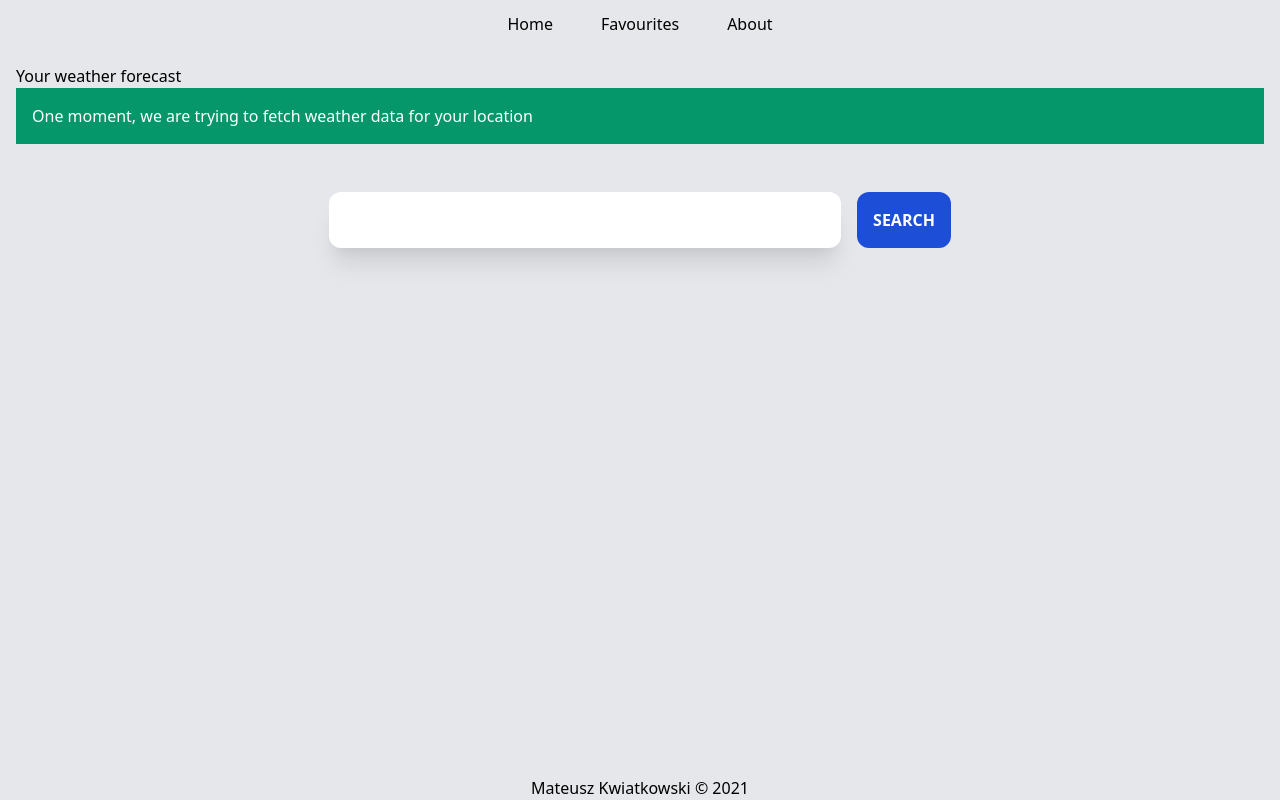
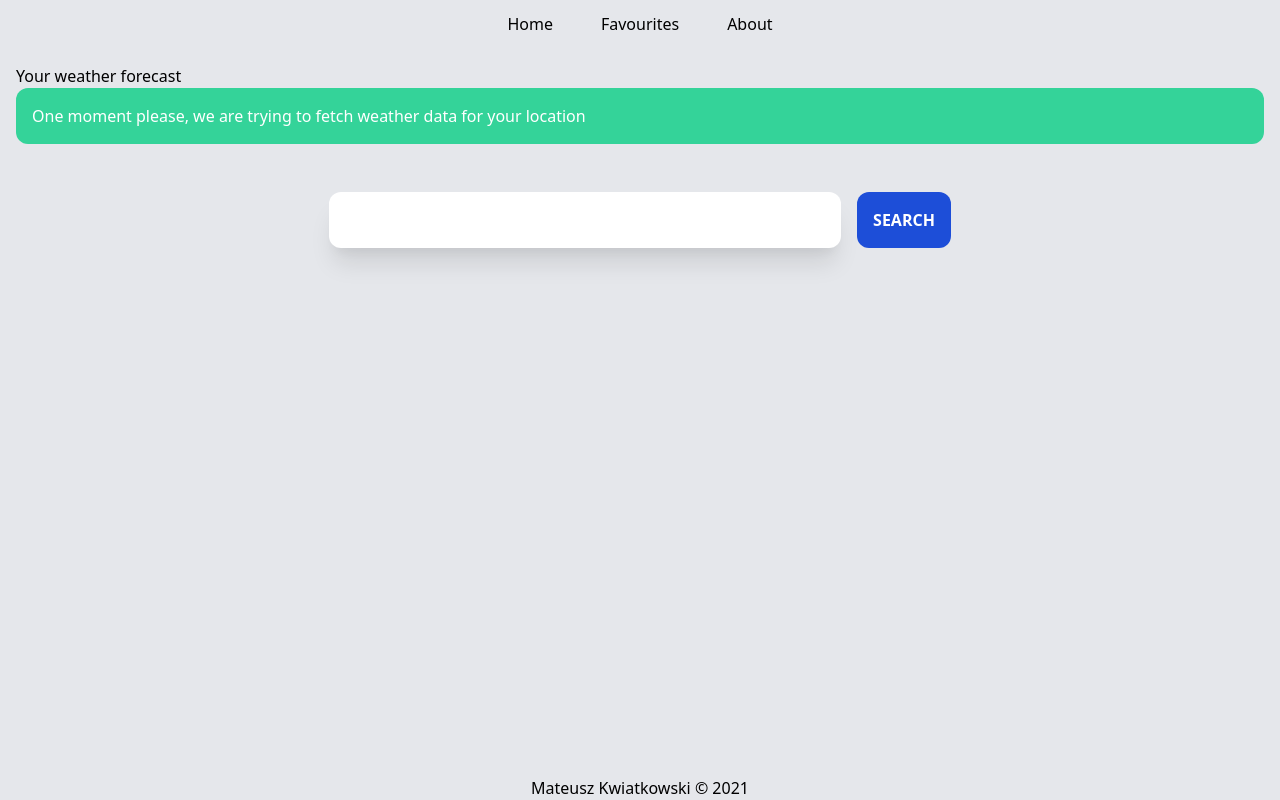
Before and after one commit to kwiat1990/vue-weather, a Vue app: page / in a window 1280 px wide. Built offline with nearby package versions, Linux system fonts and the light colour scheme; no server answers; what @tailwindcss/typography would draw is missing.

Commit message:
add alert component

```diff
--- /dev/null
+++ b/src/components/Alert.vue
@@ -0,0 +1,34 @@
+<template>
+  <div class="p-4 shaddow-xl rounded-xl" :class="styles[variant]">
+    <slot></slot>
+  </div>
+</template>
+
+<script lang="ts">
+import { defineComponent, PropType } from "vue";
+import { AlertType } from "@/types/alert.types";
+
+export default defineComponent({
+  name: "Alert",
+
+  props: {
+    variant: {
+      type: Object as PropType<AlertType>,
+      default: () => AlertType.INFO,
+    },
+  },
+
+  setup() {
+    const styles = {
+      [AlertType.ERROR]: "text-white bg-red-400",
+      [AlertType.INFO]: "text-white bg-green-400",
+    };
+
+    return {
+      styles,
+    };
+  },
+});
+</script>
+
+<style></style>
--- a/src/composables/useGeolocation.ts
+++ b/src/composables/useGeolocation.ts
@@ -17,7 +17,9 @@ export const useGeoLocation = () => {
 
   const onSuccess = (pos: GeolocationPosition) => {
     const { longitude, latitude } = pos.coords;
+
     coords.value = { lon: longitude, lat: latitude };
+    console.log("pos.coords", pos, longitude, latitude, coords.value);
     error.value = null;
     setLoading(false);
   };
--- /dev/null
+++ b/src/types/alert.types.ts
@@ -0,0 +1,4 @@
+export enum AlertType {
+  ERROR = "ERROR",
+  INFO = "INFO",
+}
--- a/src/views/Fav.vue
+++ b/src/views/Fav.vue
@@ -2,7 +2,9 @@
   <div>
     <h1>Favlist</h1>
 
-    <p v-if="errorMessage">{{ errorMessage }}</p>
+    <Alert v-if="errorMessage" :variant="AlertType.ERROR" class="mb-12">
+      {{ errorMessage }}
+    </Alert>
 
     <button
       v-if="state.size > 0"
@@ -30,14 +32,16 @@
 </template>
 
 <script lang="ts">
+import Alert from "@/components/Alert.vue";
 import Weather from "@/components/Weather.vue";
 import { useFavs } from "@/composables/useFavs";
 import { useWeatherService } from "@/services/weather.service";
+import { AlertType } from "@/types/alert.types";
 import { Forecast } from "@/types/forecast.type";
 import { defineComponent, ref } from "vue";
 
 export default defineComponent({
-  components: { Weather },
+  components: { Alert, Weather },
 
   setup() {
     const forecasts = ref<Forecast[]>([]);
@@ -66,6 +70,7 @@ export default defineComponent({
       state,
       errorMessage,
       getForecast,
+      AlertType,
     };
   },
 });
--- a/src/views/Home.vue
+++ b/src/views/Home.vue
@@ -3,13 +3,13 @@
     <div class="home">
       <h1>Your weather forecast</h1>
 
-      <p v-if="geoIsLoading" class="p-4 mb-12 text-white bg-green-600">
-        One moment, we are trying to fetch weather data for your location
-      </p>
+      <Alert v-if="geoIsLoading" class="mb-12">
+        One moment please, we are trying to fetch weather data for your location
+      </Alert>
 
-      <p v-if="errorToDisplay" class="p-4 mb-12 text-white bg-red-600">
+      <Alert v-if="errorToDisplay" :variant="AlertType.ERROR" class="mb-12">
         {{ errorToDisplay }}
-      </p>
+      </Alert>
 
       <Searchbox
         :city="city"
@@ -35,17 +35,19 @@
 </template>
 
 <script lang="ts">
+import Alert from "@/components/Alert.vue";
 import Searchbox from "@/components/Searchbox.vue";
 import Weather from "@/components/Weather.vue";
 import { useFavs } from "@/composables/useFavs";
 import { useGeoLocation } from "@/composables/useGeolocation";
 import { useWeatherService } from "@/services/weather.service";
+import { AlertType } from "@/types/alert.types";
 import { Forecast } from "@/types/forecast.type";
 import { computed, defineComponent, onMounted, ref, watchEffect } from "vue";
 
 export default defineComponent({
   name: "Home",
-  components: { Searchbox, Weather },
+  components: { Alert, Searchbox, Weather },
 
   setup() {
     const city = ref("");
@@ -91,6 +93,7 @@ export default defineComponent({
       forecast,
       errorToDisplay,
       state,
+      AlertType,
     };
   },
 });
```
Also changed, not shown: 1 other file (tests, documents, lock files or other folders).
